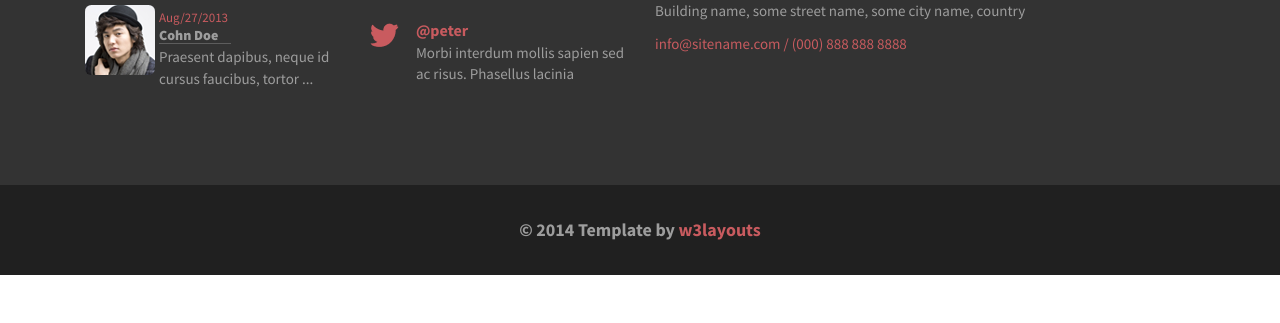
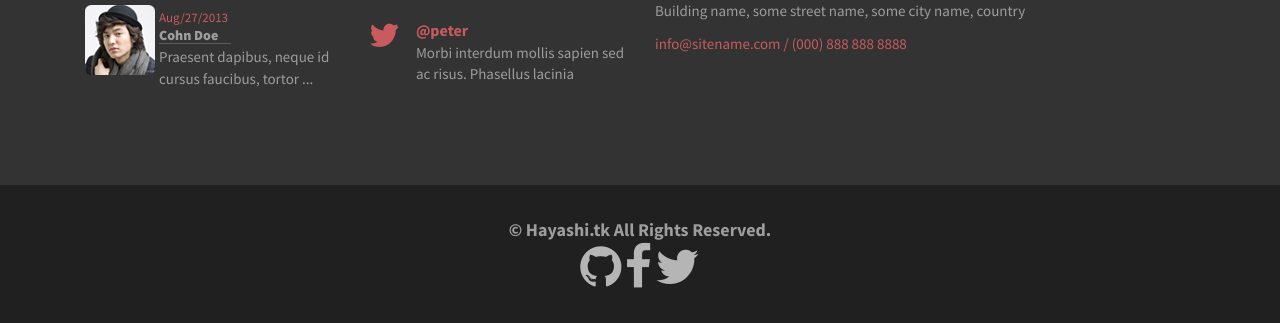
Before and after one commit to SShayashi/SShayashi.github.io, a plain HTML site: page index.html in a window 1280 px wide. Shown: the part 3619-3942 px from the top of the page. Before the commit the page ends 3894 px from the top, so only its background shows below. Drawn offline with Linux system fonts and the light colour scheme.

Commit message:
フッターの編集

```diff
--- a/css/style.css
+++ b/css/style.css
@@ -69,6 +69,10 @@ div.product-top h2{
         margin: 0px;
         line-height: 1.3em;
         }
+
+.fa{
+    color:#b5b5b5;
+}
 
 @media (max-width:768px){
 	span.menu{
--- a/index.html
+++ b/index.html
@@ -15,6 +15,7 @@ License URL: http://creativecommons.org/licenses/by/3.0/
 <script src="js/jquery-1.11.0.min.js"></script>
 <link rel="stylesheet" href="css/flexslider.css" type="text/css" media="screen" />
 <link href='http://fonts.googleapis.com/css?family=Source+Sans+Pro:200,300,400,600,700,900,200italic,300italic,400italic,600italic,700italic,900italic' rel='stylesheet' type='text/css'>
+<link href="http://netdna.bootstrapcdn.com/font-awesome/4.0.3/css/font-awesome.min.css" rel="stylesheet">
 <script src="js/modernizr.js"></script>
 <!--Start-smoth-scrolling-->
 		<script type="text/javascript" src="js/move-top.js"></script>
@@ -334,12 +335,28 @@ License URL: http://creativecommons.org/licenses/by/3.0/
                     </div>
      </div>
      <div class="footer">
-                         <div class="container">
-                                                <div class="footer-text">
-									<p> &copy 2014 Template by <a href="http://w3layouts.com/">w3layouts</a></p>
-						</div>
-                         </div>
+			 <div class="row">
+       <div class="container">
+            <div class="footer-text">
+						<p> © Hayashi.tk All Rights Reserved.</p>
+					</div>
+					<div class="text-center">
+						<a href="https://github.com/SShayashi" target="_blank">
+								<i class="fa fa-github fa-3x"></i>
+							</span>
+						</a>
+						<a href="https://www.facebook.com/profile.php?id=100008867201626" target="_blank">
+								<i class="fa fa-facebook fa-3x"></i>
+							</span>
+						</a>
+						<a href="https://twitter.com/SShayashi0208" target="_blank">
+								<i class="fa fa-twitter fa-3x"></i>
+							</span>
+						</a>
+					</div>
+     </div>
 					<a href="#home" id="toTop" class="scroll" style="display: block;"> <span id="toTopHover" style="opacity: 1;"> </span></a>
      </div>
+	 </div>
 </body>
 </html>
```
